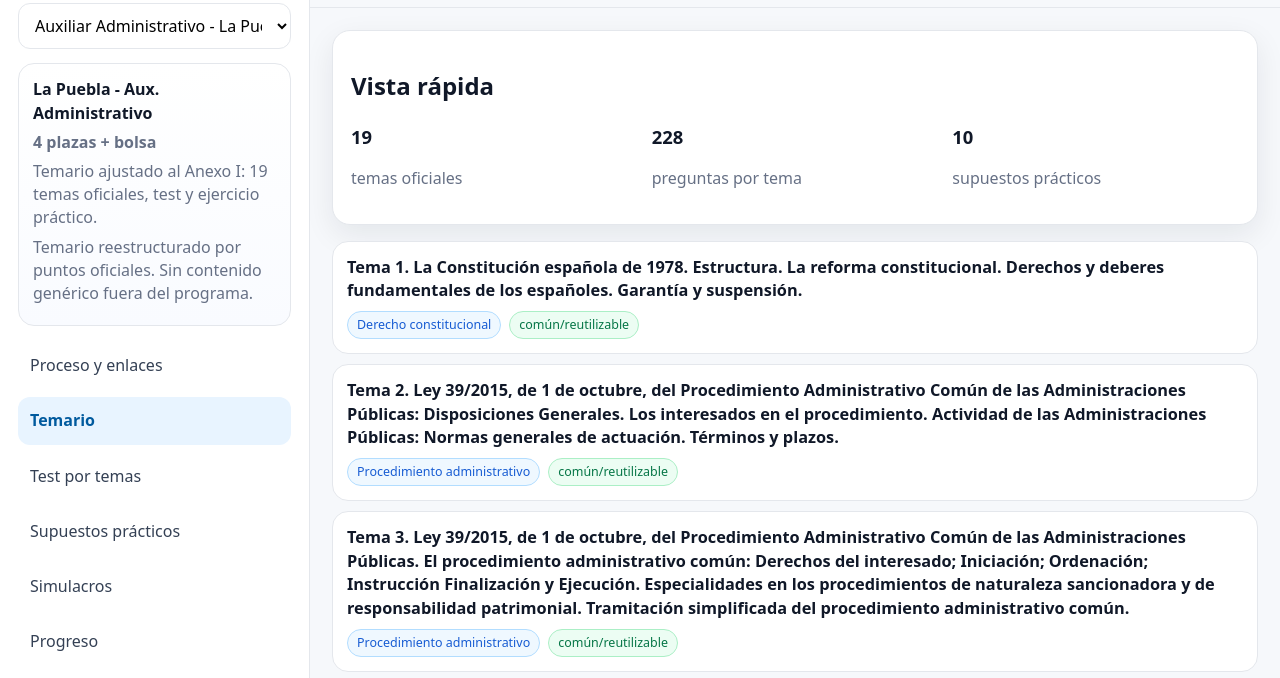
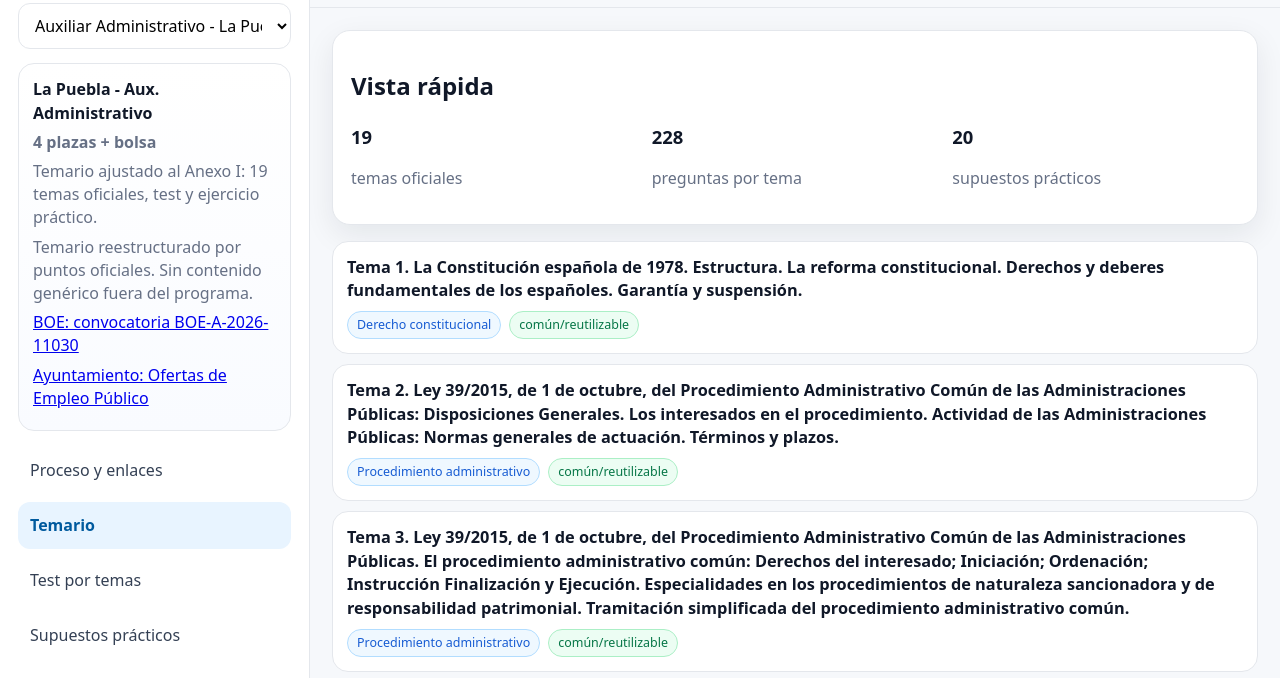
Before and after one commit to Ivannunezrodriguez/opoweb, a plain HTML site: page index.html in a window 1280 px wide. Shown: the part 114-792 px from the top of the page. Drawn offline with Linux system fonts and the light colour scheme.

Commit message:
Cargar datos de proceso en la web

```diff
--- a/index.html
+++ b/index.html
@@ -58,6 +58,7 @@
   </div>
 
   <script src="data/oposiciones.js"></script>
+  <script src="data/proceso.js"></script>
   <script src="assets/js/app.js"></script>
   <script>
     if ('serviceWorker' in navigator) {
```
